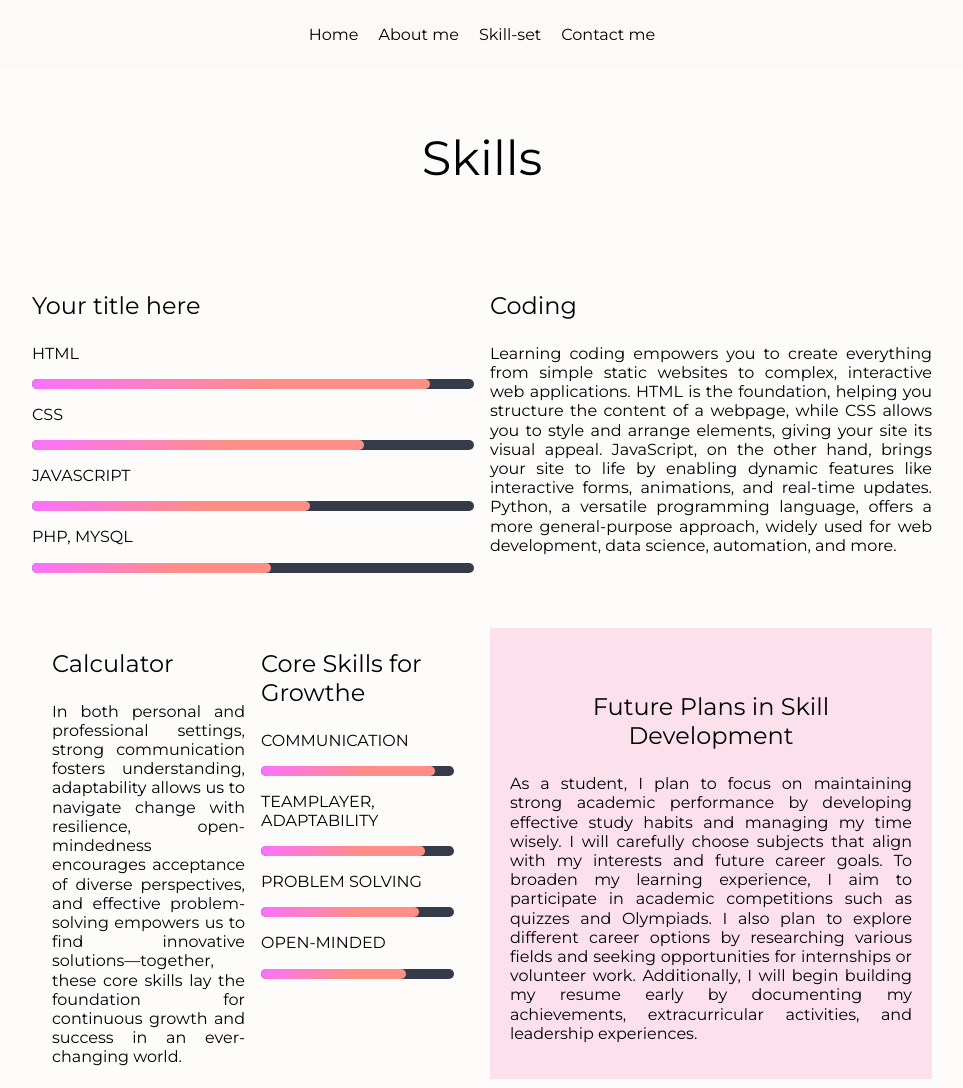
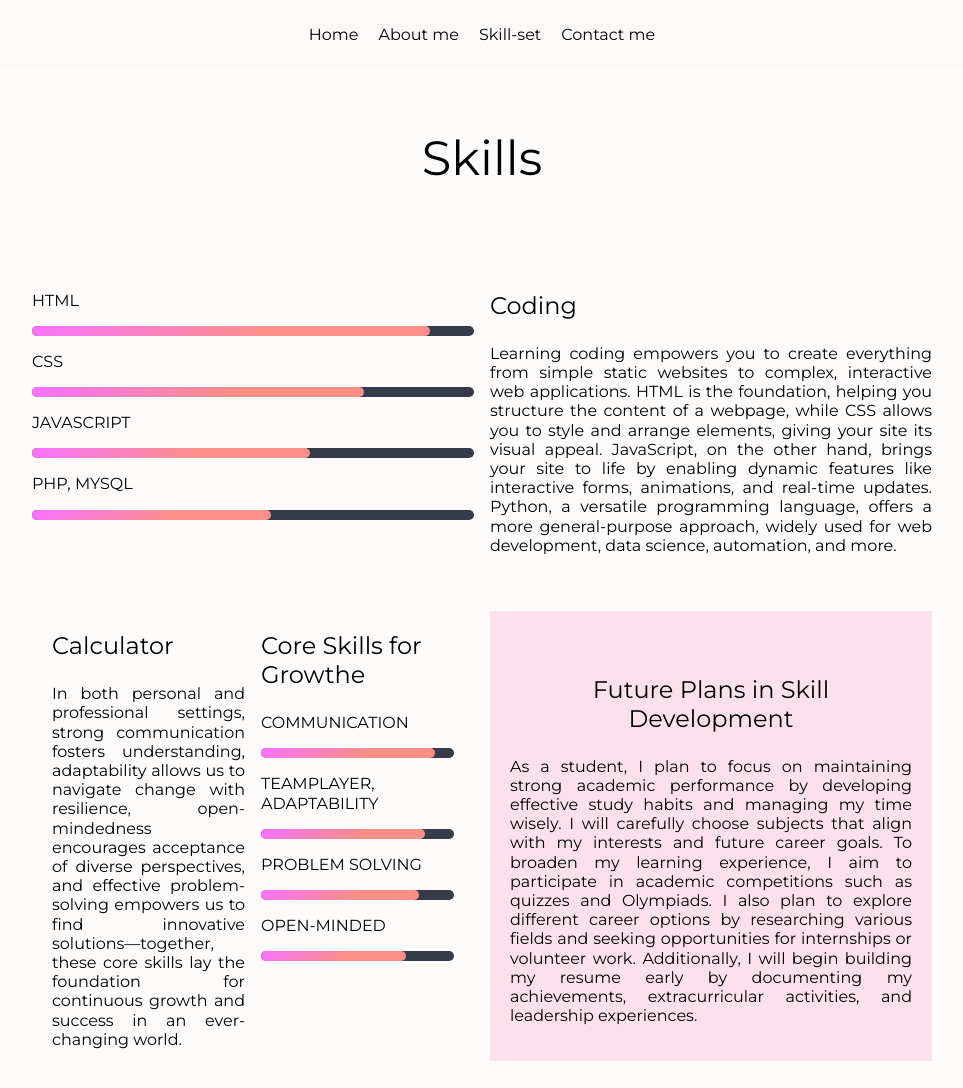
Before and after one commit to rachit-cloud/portfolio-rk, a plain HTML site: page skill-set.html in a window 1280 px wide. Shown: the whole page, without its empty margins (158-1121 px from the left). Drawn offline with Linux system fonts and the light colour scheme.

Commit message:
Update skill-set.html

```diff
--- a/skill-set.html
+++ b/skill-set.html
@@ -53,7 +53,7 @@
 
     <section class="grid-system-2 w-900 padding">
         <section>
-            <h3 class="main-title">Your title here</h3>
+            <h3 class="main-title"></h3>
             <section class="skills">
                 <ul class="no-bullet-list no-padding-list-item">
                     <li>
```
